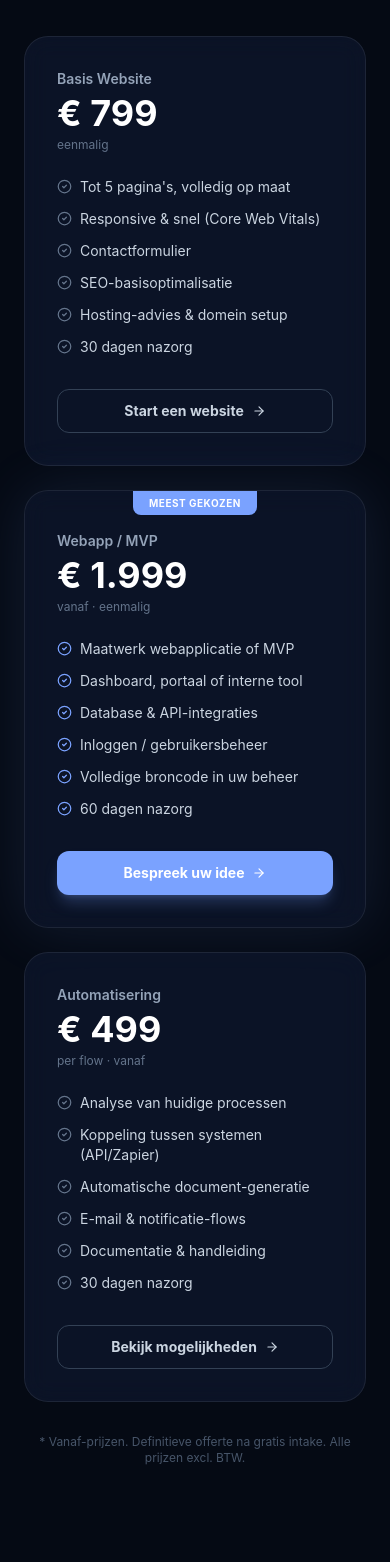
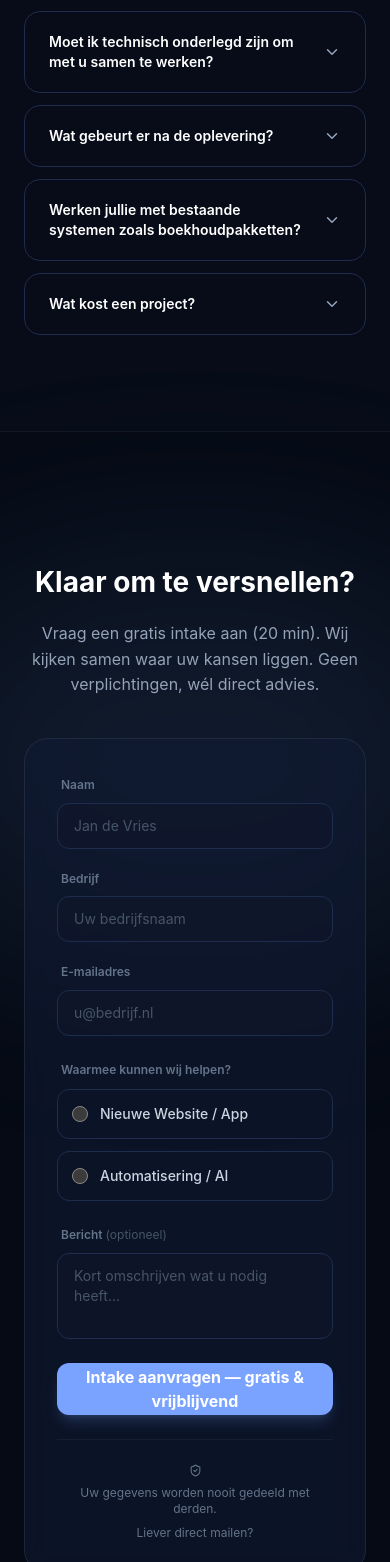
Before and after one commit to jarvix-dev/jarvix-business-website, a React (Vite) app: page / in a window 390 px wide. Shown: the part 7455-9017 px from the top of the page. Built offline with nearby package versions, Linux system fonts and the light colour scheme.

Commit message:
feat: remove pricing section and Tarieven nav link
- Removed PACKAGES data constant
- Removed entire Tarieven/prijzen section from Home.tsx
- Removed Tarieven nav link from SiteShell.tsx
- Updated FAQ answer about cost to not mention packages/prices

```diff
--- a/src/components/SiteShell.tsx
+++ b/src/components/SiteShell.tsx
@@ -17,7 +17,6 @@ export function SiteShell({ children }: PropsWithChildren) {
           <nav className="hidden md:flex items-center gap-6 text-sm">
             <a href="#diensten" className="text-text-muted hover:text-text transition-colors">Diensten</a>
             <a href="#werkwijze" className="text-text-muted hover:text-text transition-colors">Aanpak</a>
-            <a href="#prijzen" className="text-text-muted hover:text-text transition-colors">Tarieven</a>
             <a href="#contact" className="text-text-muted hover:text-text transition-colors">Contact</a>
           </nav>
 
--- a/src/pages/Home.tsx
+++ b/src/pages/Home.tsx
@@ -120,61 +120,6 @@ const USE_CASES = [
   },
 ]
 
-/* ─── Data: Pricing ─── */
-const PACKAGES = [
-  {
-    name: 'Basis Website',
-    price: '€ 799',
-    sub: 'eenmalig',
-    accent: 'border-brand/40',
-    highlight: false,
-    badge: null,
-    features: [
-      'Tot 5 pagina\'s, volledig op maat',
-      'Responsive & snel (Core Web Vitals)',
-      'Contactformulier',
-      'SEO-basisoptimalisatie',
-      'Hosting-advies & domein setup',
-      '30 dagen nazorg',
-    ],
-    cta: 'Start een website',
-  },
-  {
-    name: 'Webapp / MVP',
-    price: '€ 1.999',
-    sub: 'vanaf · eenmalig',
-    accent: 'border-brand',
-    highlight: true,
-    badge: 'Meest gekozen',
-    features: [
-      'Maatwerk webapplicatie of MVP',
-      'Dashboard, portaal of interne tool',
-      'Database & API-integraties',
-      'Inloggen / gebruikersbeheer',
-      'Volledige broncode in uw beheer',
-      '60 dagen nazorg',
-    ],
-    cta: 'Bespreek uw idee',
-  },
-  {
-    name: 'Automatisering',
-    price: '€ 499',
-    sub: 'per flow · vanaf',
-    accent: 'border-amber-500/40',
-    highlight: false,
-    badge: null,
-    features: [
-      'Analyse van huidige processen',
-      'Koppeling tussen systemen (API/Zapier)',
-      'Automatische document-generatie',
-      'E-mail & notificatie-flows',
-      'Documentatie & handleiding',
-      '30 dagen nazorg',
-    ],
-    cta: 'Bekijk mogelijkheden',
-  },
-]
-
 /* ─── Data: FAQ ─── */
 const FAQ_ITEMS = [
   {
@@ -194,8 +139,8 @@ const FAQ_ITEMS = [
     a: 'Ja. We fungeren als integratielaag tussen bestaande tools (Exact, Teamleader, Snelstart, etc.) en uw nieuwe website of applicatie. We vervangen uw huidige software niet — we laten het beter samenwerken.',
   },
   {
-    q: 'Wat kost een project precies?',
-    a: 'Onze pakketten zijn vanaf-prijzen. Na de gratis intake sturen we een vaste offerte. Geen uurtje-factuurtje: u weet op voorhand wat het kost.',
+    q: 'Wat kost een project?',
+    a: 'Dat hangt af van de scope. Na de gratis intake sturen we een vaste offerte op maat. Geen uurtje-factuurtje: u weet op voorhand precies wat het kost en wat u krijgt.',
   },
 ]
 
@@ -491,68 +436,6 @@ export default function Home() {
         </div>
       </section>
 
-      {/* ══════════════════════════════
-          TARIEVEN
-      ══════════════════════════════ */}
-      <section id="prijzen" className="relative z-10 py-24">
-        <div className="container px-6">
-          <div className="text-center mb-14">
-            <span className="text-brand font-semibold uppercase tracking-widest text-xs mb-3 block">Tarieven</span>
-            <h2 className="text-[clamp(1.75rem,3vw,2.5rem)] font-bold text-white mb-4">Helder geprijsd. Geen verrassingen.</h2>
-            <p className="text-slate-400 max-w-xl mx-auto">
-              Vaste prijzen, geen uurtje-factuurtje. U weet op voorhand wat het kost.
-            </p>
-          </div>
-
-          <div className="grid grid-cols-1 md:grid-cols-3 gap-6 max-w-5xl mx-auto">
-            {PACKAGES.map((pkg, i) => (
-              <div
-                key={i}
-                className={`relative glass-card rounded-3xl overflow-hidden border transition-all duration-300 hover:-translate-y-1 ${pkg.highlight ? 'border-brand shadow-glow' : pkg.accent}`}
-              >
-                {pkg.badge && (
-                  <div className="absolute top-0 inset-x-0 flex justify-center">
-                    <span className="bg-brand text-white text-[10px] font-bold uppercase tracking-wider px-4 py-1 rounded-b-lg">
-                      {pkg.badge}
-                    </span>
-                  </div>
-                )}
-                <div className={`p-8 ${pkg.badge ? 'pt-10' : ''}`}>
-                  <div className="mb-6">
-                    <div className="text-sm font-semibold text-slate-400 mb-1">{pkg.name}</div>
-                    <div className="flex items-end gap-2">
-                      <span className="text-4xl font-bold text-white">{pkg.price}</span>
-                    </div>
-                    <div className="text-xs text-slate-500 mt-1">{pkg.sub}</div>
-                  </div>
-                  <ul className="space-y-3 mb-8">
-                    {pkg.features.map((f, j) => (
-                      <li key={j} className="flex items-start gap-2 text-sm text-slate-300">
-                        <CheckCircle2 size={15} className={`shrink-0 mt-0.5 ${pkg.highlight ? 'text-brand' : 'text-slate-500'}`} />
-                        {f}
-                      </li>
-                    ))}
-                  </ul>
-                  <a
-                    href="#contact"
-                    className={`w-full min-h-[44px] inline-flex items-center justify-center gap-2 rounded-xl px-5 text-sm font-bold transition-all ${
-                      pkg.highlight
-                        ? 'bg-brand text-white hover:bg-brand-strong shadow-lg shadow-brand/25'
-                        : 'border border-slate-700 text-slate-300 hover:bg-slate-800 hover:border-slate-600'
-                    }`}
-                  >
-                    {pkg.cta} <ArrowRight size={14} />
-                  </a>
-                </div>
-              </div>
-            ))}
-          </div>
-
-          <p className="text-center text-xs text-slate-600 mt-8">
-            * Vanaf-prijzen. Definitieve offerte na gratis intake. Alle prijzen excl. BTW.
-          </p>
-        </div>
-      </section>
 
       {/* ══════════════════════════════
           FAQ
```
